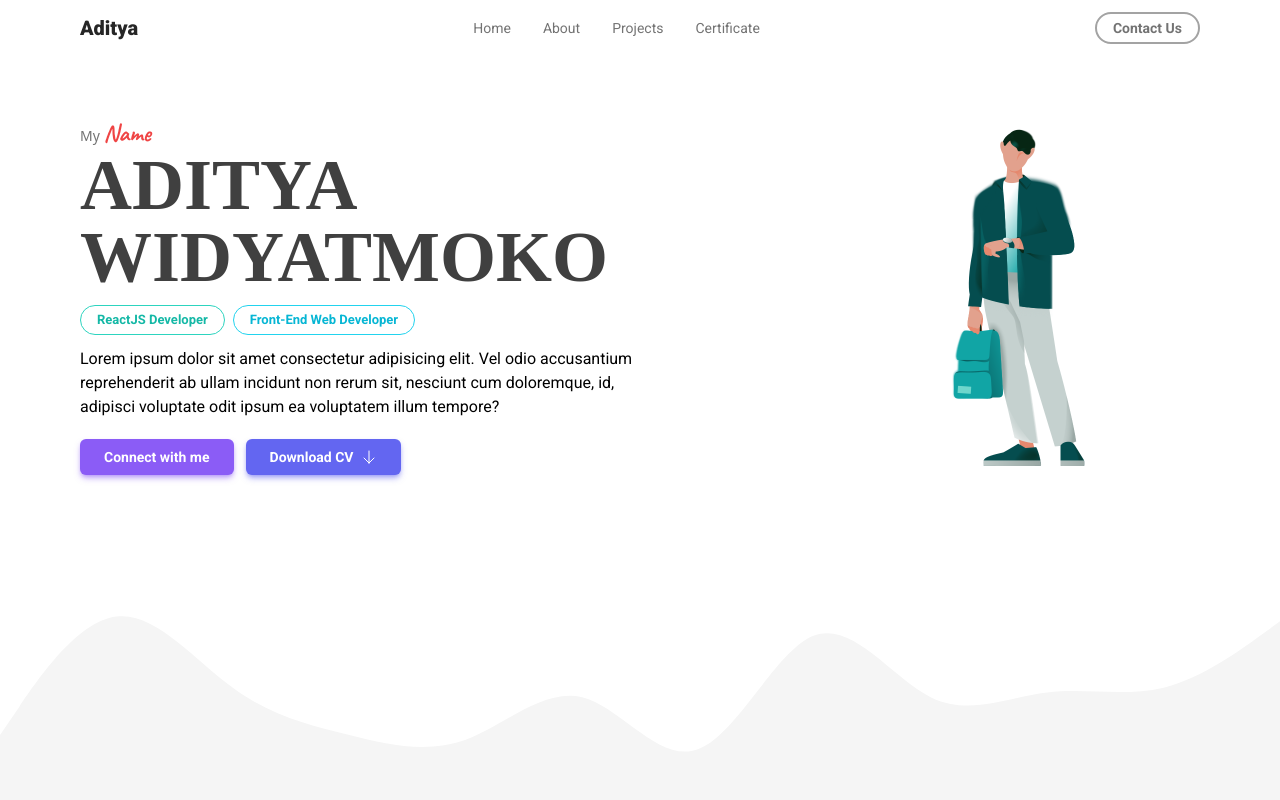
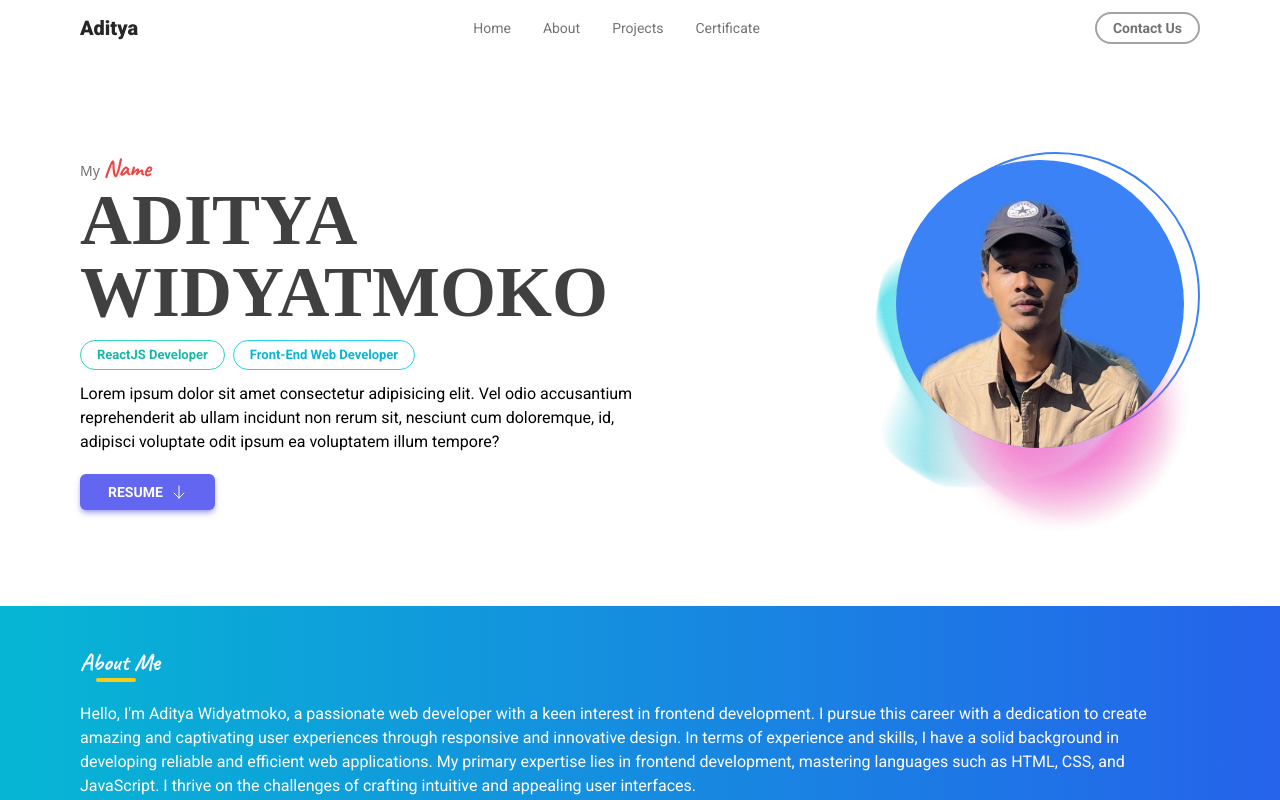
Before and after one commit to dityaww/portfolio-app, a React (Vite) app: page / in a window 1280 px wide. Shown: the top 800 px of the page. Built offline with nearby package versions, Linux system fonts and the light colour scheme; a web font is replaced by a local one.

Commit message:
mod: home page

```diff
--- a/src/routes/Home.jsx
+++ b/src/routes/Home.jsx
@@ -11,21 +11,24 @@ import Projects from '../components/Projects'
 import People from "../assets/people.png"
 import { useContext } from 'react'
 import { DarkMode } from '../context/DarkMode'
+import Image from '../assets/my-img.png'
+import Resume from '../assets/Aditya Widyatmoko-Resume.pdf'
+import Blob from '../assets/blob.png'
 
 function Home() {
     const { isDarkMode, setIsDarkMode } = useContext(DarkMode)
     console.log(isDarkMode);
 
   return (
-    <div className={`${isDarkMode && 'bg-neutral-700'} transition duration-700`}>
+    <div className={`${isDarkMode && 'bg-neutral-700'} transition duration-700 overflow-hidden`}>
         {/* START NAVBAR */}
         <Navbar />
         {/* END NAVBAR */}
 
         {/* START HERO SECTION */}
-        <section className="container lg:mx-auto my-14">
-            <div className="flex lg:flex-row flex-col-reverse lg:justify-between">
-                <div className="lg:w-1/2 w-full flex flex-col justify-center">
+        <section className="container lg:mx-auto py-24">
+            <div className="flex lg:flex-row flex-col-reverse lg:justify-between relative">
+                <div className="lg:w-1/2 flex flex-col justify-center">
                     <p className={`font-sans text-sm ${isDarkMode ? 'text-neutral-200' : 'text-neutral-500'} font-light`}>My <span className='text-red-500 font-bold font-caveat text-2xl'>Name</span></p>
                     <h1 className={`font-alumni-sans font-bold text-7xl uppercase ${isDarkMode ? 'text-neutral-200' : 'text-neutral-700'}`}>Aditya Widyatmoko</h1>
                     <div className="flex gap-2 mt-3">
@@ -36,31 +39,35 @@ function Home() {
                         <p className={`${isDarkMode ? 'text-neutral-300' : 'text-neural-500'}`}>Lorem ipsum dolor sit amet consectetur adipisicing elit. Vel odio accusantium reprehenderit ab ullam incidunt non rerum sit, nesciunt cum doloremque, id, adipisci voluptate odit ipsum ea voluptatem illum tempore?</p>
                     </div>
                     <div className="flex gap-3 mt-5">
-                        <button className='px-6 transition duration-700 hover:scale-[1.05] py-2 text-center text-sm bg-violet-500 hover:bg-violet-600 text-white font-semibold rounded-md shadow-md shadow-violet-500/50'>Connect with me</button>
-                        <button className='px-6 transition duration-700 hover:scale-[1.05] py-2 text-center text-sm bg-indigo-500 hover:bg-indigo-600 text-white font-semibold rounded-md shadow-md shadow-indigo-500/50 flex items-center gap-2 group'>
-                            <p>Download CV</p>
+                        {/* <button className='px-6 transition duration-700 hover:scale-[1.05] py-2 text-center text-sm bg-violet-500 hover:bg-violet-600 text-white font-semibold rounded-md shadow-md shadow-violet-500/50'>Connect with me</button> */}
+                        <a href={Resume} target='_blank' className='px-7 transition duration-700 hover:scale-[1.05] py-2 text-center text-sm bg-indigo-500 hover:bg-indigo-600 text-white font-semibold rounded-md uppercase shadow-md shadow-indigo-500/50 flex items-center gap-2 group'>
+                            <p>Resume</p>
                             <svg xmlns="http://www.w3.org/2000/svg" fill="none" viewBox="0 0 24 24" strokeWidth={1.5} stroke="currentColor" className="size-4 group-hover:animate-bounce">
                                 <path strokeLinecap="round" strokeLinejoin="round" d="M19.5 13.5 12 21m0 0-7.5-7.5M12 21V3" />
                             </svg>
-                        </button>
+                        </a>
                     </div>
                 </div>
-                <div className="flex justify-center">
-                    <img srcSet={People} alt="people-img" className='lg:w-1/2 w-1/4' />
+                <div className="lg:w-1/2">
+                    <div className="w-full h-full">
+                        <div className="bg-blue-500 pt-10 overflow-hidden rounded-full w-72 h-72 top-2 right-4 absolute">
+                            <img src={Image} alt="" />
+                        </div>
+                        <div className="w-[20rem] top-0 right-2 absolute -z-10 opacity-70">
+                            <img src={Blob} alt="" />
+                        </div>
+                        <div className="border-2 border-blue-500 rounded-full w-72 h-72 lg:top-0 right-0 -z-40 absolute"></div>
+                    </div>
                 </div>
             </div>
         </section>
         {/* END HERO SECTION */}
 
         {/* START ABOUT ME */}
-        <svg xmlns="http://www.w3.org/2000/svg" viewBox="0 0 1440 320">
-            <path fill={`${isDarkMode ? '#525252' : '#f5f5f5'}`} fillOpacity="1" d="M0,224L21.8,192C43.6,160,87,96,131,90.7C174.5,85,218,139,262,170.7C305.5,203,349,213,393,224C436.4,235,480,245,524,229.3C567.3,213,611,171,655,181.3C698.2,192,742,256,785,240C829.1,224,873,128,916,112C960,96,1004,160,1047,181.3C1090.9,203,1135,181,1178,176C1221.8,171,1265,181,1309,170.7C1352.7,160,1396,128,1418,112L1440,96L1440,320L1418.2,320C1396.4,320,1353,320,1309,320C1265.5,320,1222,320,1178,320C1134.5,320,1091,320,1047,320C1003.6,320,960,320,916,320C872.7,320,829,320,785,320C741.8,320,698,320,655,320C610.9,320,567,320,524,320C480,320,436,320,393,320C349.1,320,305,320,262,320C218.2,320,175,320,131,320C87.3,320,44,320,22,320L0,320Z"></path>
-        </svg>
 
         <About />
 
-        <svg xmlns="http://www.w3.org/2000/svg" viewBox="0 0 1440 320"><path fill={`${isDarkMode ? '#525252' : '#f5f5f5'}`} fillOpacity="1" d="M0,224L21.8,234.7C43.6,245,87,267,131,256C174.5,245,218,203,262,181.3C305.5,160,349,160,393,181.3C436.4,203,480,245,524,240C567.3,235,611,181,655,181.3C698.2,181,742,235,785,218.7C829.1,203,873,117,916,96C960,75,1004,117,1047,133.3C1090.9,149,1135,139,1178,128C1221.8,117,1265,107,1309,122.7C1352.7,139,1396,181,1418,202.7L1440,224L1440,0L1418.2,0C1396.4,0,1353,0,1309,0C1265.5,0,1222,0,1178,0C1134.5,0,1091,0,1047,0C1003.6,0,960,0,916,0C872.7,0,829,0,785,0C741.8,0,698,0,655,0C610.9,0,567,0,524,0C480,0,436,0,393,0C349.1,0,305,0,262,0C218.2,0,175,0,131,0C87.3,0,44,0,22,0L0,0Z"></path></svg>
-        {/* END ABOUT ME */}
+       {/* END ABOUT ME */}
 
         {/* START EXPERIENCE */}
         <Experience />
```
